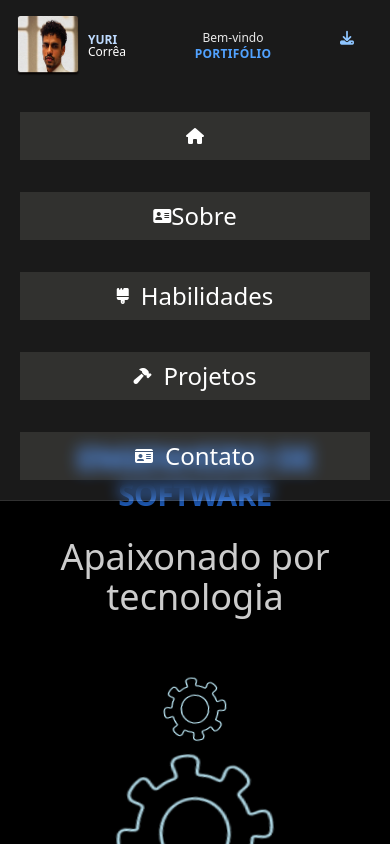
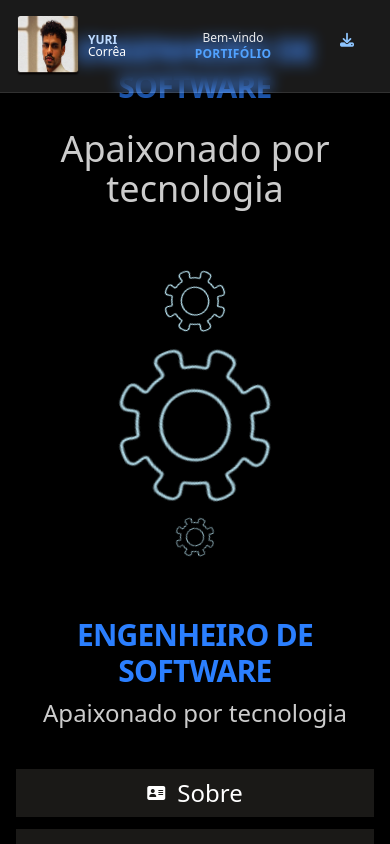
Before and after one commit to CorreaYuri/PortifolioENGS, a Next.js app in the folder my-app/: page / in a window 390 px wide. Shown: the top 844 px of the page. Built offline with nearby package versions, Linux system fonts and the light colour scheme.

Commit message:
escondendo o menu no header no mobile

```diff
--- a/my-app/src/app/page.tsx
+++ b/my-app/src/app/page.tsx
@@ -81,7 +81,7 @@ export default function Home() {
           </div>
         </div>
 
-              <div className="grid-cols-1 grid items-center justify-center gap-8 w-full md:flex md:flex-row  md:visible p-5 md:px-15">
+              <div className="grid-cols-1 grid items-center justify-center gap-8 w-full md:flex md:flex-row hidden  md:visible p-5 md:px-15">
               <Link className="bg-amber-50/10 px-4 py-4 btnoptions flex items-center justify-center gap-3" href="/#">
                 <i className="fa-solid fa-house"></i>
               </Link>
```
